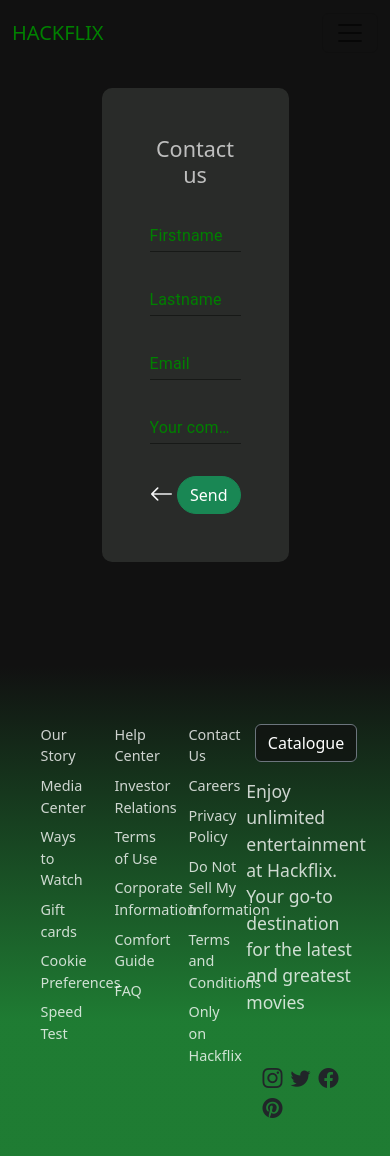
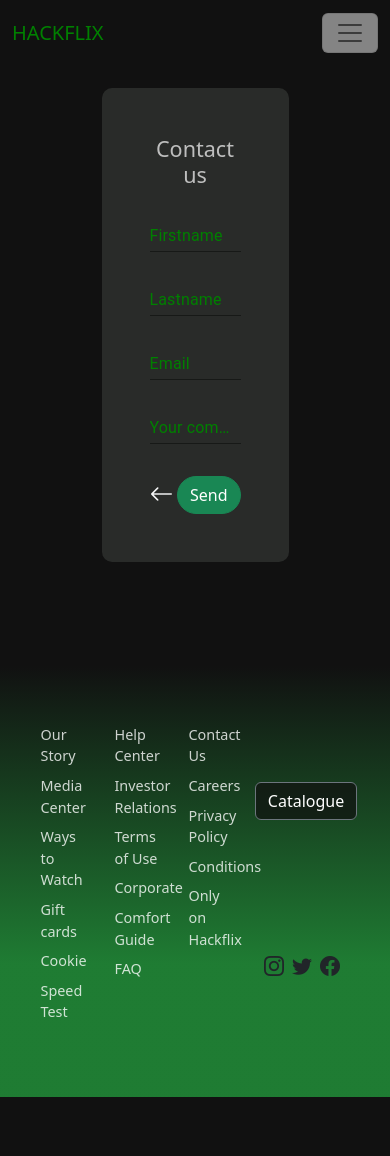
Before and after one commit to VirginiaBarbaro/hackflix, a React (Create React App) app: page /contact in a window 390 px wide. Shown: the top 1156 px of the page. After the commit the page ends 1097 px from the top, so only its background shows below. Built offline with nearby package versions, Linux system fonts and the light colour scheme.

Commit message:
Last change

```diff
--- a/src/components/Carousel.jsx
+++ b/src/components/Carousel.jsx
@@ -43,7 +43,6 @@ function Carousel() {
 
   return (
     <div>
-      <h2 className="carousel-caption">Welcome to Hackflix</h2>
       <Slider {...settings}>
         <div className="container-carousel">
           <img
--- a/src/components/Footer.jsx
+++ b/src/components/Footer.jsx
@@ -13,7 +13,7 @@ function Footer() {
                 <li>Media Center</li>
                 <li>Ways to Watch</li>
                 <li>Gift cards</li>
-                <li>Cookie Preferences</li>
+                <li>Cookie</li>
                 <li>Speed Test</li>
               </ul>
             </div>
@@ -22,7 +22,7 @@ function Footer() {
                 <li>Help Center</li>
                 <li>Investor Relations</li>
                 <li>Terms of Use</li>
-                <li>Corporate Information</li>
+                <li>Corporate</li>
                 <li>Comfort Guide</li>
                 <li>FAQ</li>
               </ul>
@@ -32,15 +32,14 @@ function Footer() {
                 <li>Contact Us</li>
                 <li>Careers</li>
                 <li>Privacy Policy</li>
-                <li>Do Not Sell My Information</li>
-                <li>Terms and Conditions</li>
+                <li>Conditions</li>
                 <li>Only on Hackflix</li>
               </ul>
             </div>
           </div>
         </div>
         <div className="col-4">
-          <div className="d-flex flex-column justify-content-center align-items-center h-100">
+          <div className="d-flex flex-column justify-content-around align-items-center h-100">
             <div className="input-group d-flex justify-content-center mb-3">
               <Link to="/">
                 <button
@@ -52,15 +51,10 @@ function Footer() {
                 </button>
               </Link>
             </div>
-            <p className="mb-5 footer-text">
-              Enjoy unlimited entertainment at Hackflix. Your go-to destination for the latest and
-              greatest movies
-            </p>
             <div>
               <i className="bi bi-instagram me-2 fs-5"></i>
               <i className="bi bi-twitter me-2 fs-5"></i>
               <i className="bi bi-facebook me-2 fs-5"></i>
-              <i className="bi bi-pinterest me-2 fs-5"></i>
             </div>
           </div>
         </div>
--- a/src/movie.css
+++ b/src/movie.css
@@ -162,6 +162,7 @@ body {
   color: #fcf9be;
 }
 
+
 .label-search {
   color: #fcf9be;
   padding: 10px;
@@ -219,6 +220,22 @@ body {
   backdrop-filter: blur(20px);
   text-align: center;
   border-radius: 10px;
+}
+
+@media (max-width: 972px) {
+#container-img {
+  padding: 2rem;
+}
+
+.input-form {
+  color: wheat !important;
+}
+
+}
+
+.navbar-toggler {
+  color: wheat !important;
+  background-color: rgba(255, 255, 255, 0.486);
 }
 
 .css-aqpgxn-MuiFormLabel-root-MuiInputLabel-root {
```
